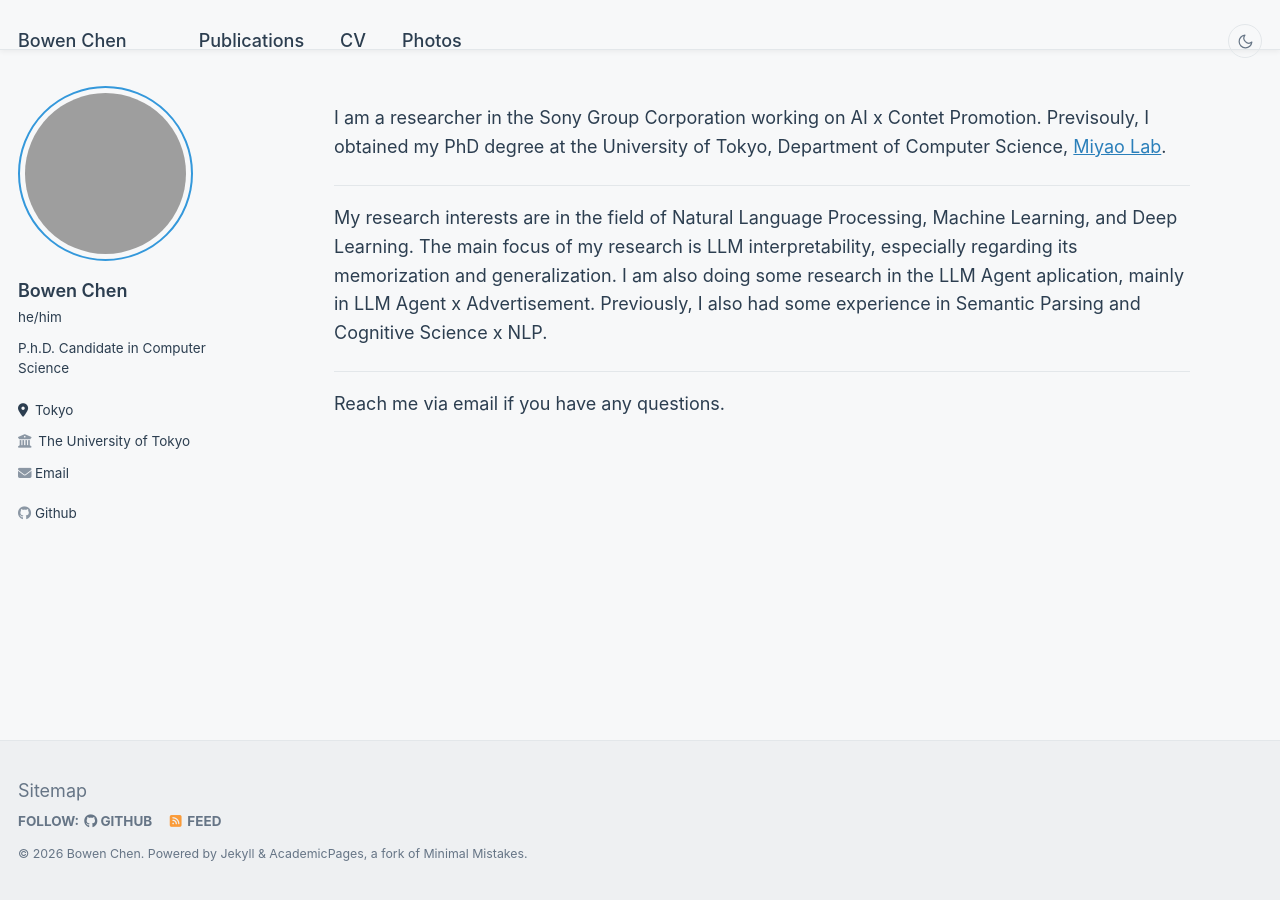
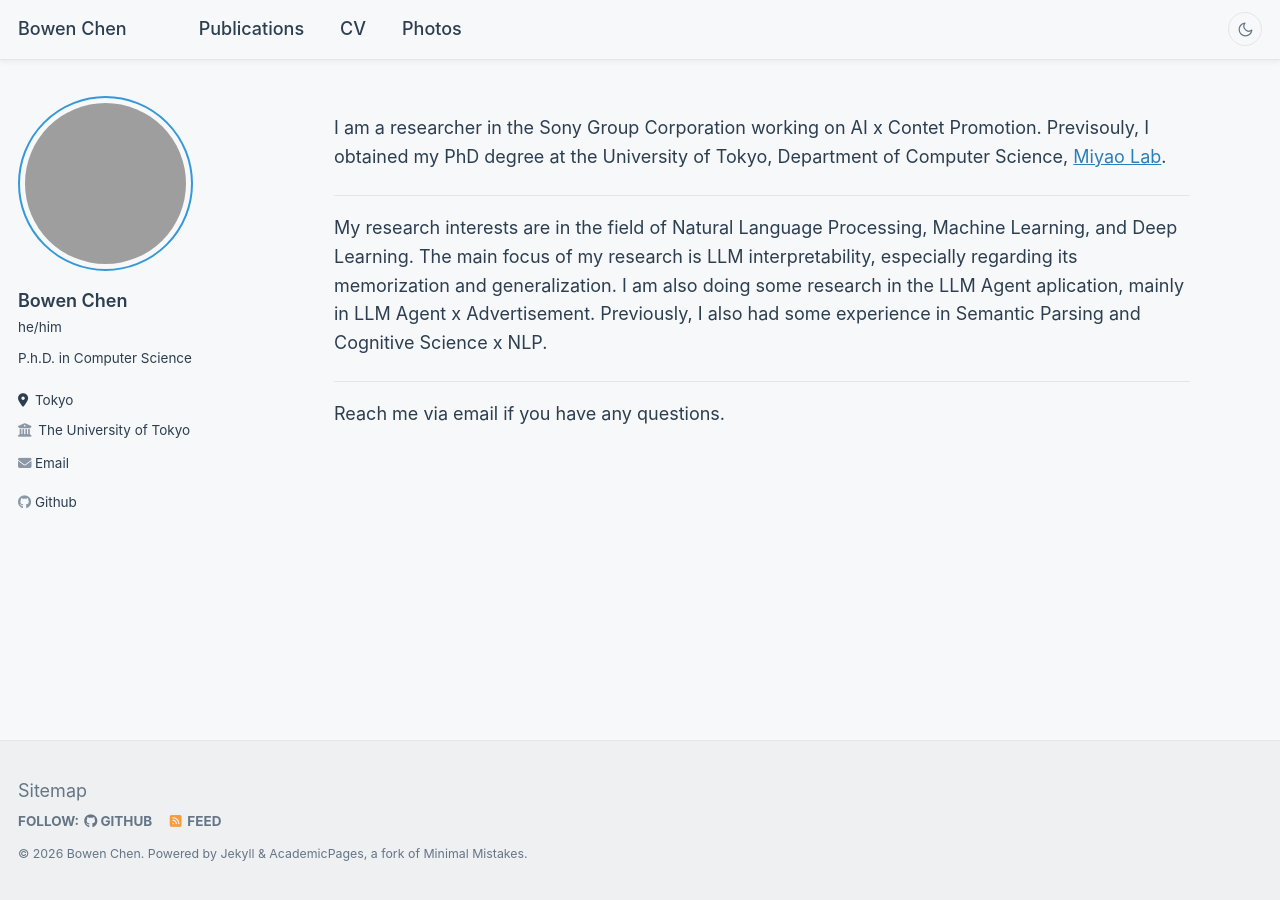
Before and after one commit to PosoSAgapo/PosoSAgapo.github.io, a Jekyll site: the page built from _pages/about.md, in a window 1280 px wide. Built offline with Jekyll 4.4.1, drawn with Linux system fonts in a browser that asks for light colours.

Commit message:
fix(footer): use this site's own visitor map id; unclip theme toggle
The previous id was carried over from ClustrMaps on the assumption that it
would still resolve on MapMyVisitors. It did resolve — but to an unrelated
site's map (numeb.furg.br), so this site's traffic was being counted into a
stranger's dashboard and the footer was rendering their visitor data. Replaced
with a freshly registered id whose /web/ page reports this site's traffic.
No ClustrMaps history survives; the counter starts from zero.

The theme toggle was centred on .masthead__inner-wrap, which carries 1em of
vertical padding and is therefore taller than the 50px bar, leaving the circle
hanging 8.4px past the bottom border. Centre the wrapper inside the bar
instead, and raise the bar to 60px so the nav is not crammed against its edge.

Bio drops "Candidate" to match the homepage, which says the PhD is finished.

Co-Authored-By: Claude Opus 5 (1M context) <noreply@anthropic.com>

```diff
--- a/_config.yml
+++ b/_config.yml
@@ -24,7 +24,7 @@ author:
   avatar           : "egoist.gif"
   name             : "Bowen Chen"
   pronouns         : "he/him"
-  bio              : "P.h.D. Candidate in Computer Science"
+  bio              : "P.h.D. in Computer Science"
   location         : "Tokyo"
   employer         : "The University of Tokyo"
   email            : "bwchen@is.s.u-tokyo.ac.jp"
--- a/_sass/_theme.scss
+++ b/_sass/_theme.scss
@@ -451,13 +451,25 @@ tbody tr:nth-child(even) {
   }
 }
 
-/* Pinned to the right edge of the centred masthead container. The reserved
-   padding on .masthead__menu shrinks #site-nav, so greedy-nav's overflow
-   maths already accounts for the toggle and links never slide underneath. */
+/* The masthead is a fixed-height bar, but .masthead__inner-wrap carries 1em of
+   vertical padding and so ends up taller than the bar itself. Anything centred
+   on the wrapper therefore hangs below the bar's bottom border. Drop the
+   wrapper's vertical padding and centre it inside the bar instead, so the nav
+   and the toggle both sit on the bar's own axis. */
+.masthead {
+  display: flex;
+  align-items: center;
+}
+
 .masthead__inner-wrap {
   position: relative;
+  width: 100%;
+  padding-top: 0;
+  padding-bottom: 0;
 }
 
+/* Reserved space for the toggle. This shrinks #site-nav, so greedy-nav's
+   overflow maths already accounts for it and links never slide underneath. */
 .masthead__menu {
   padding-right: 3em;
 }
--- a/_sass/_variables.scss
+++ b/_sass/_variables.scss
@@ -43,7 +43,9 @@ $type-size-7                : 0.6875em; // ~11px
 $type-size-8                : 0.625em;  // ~10px
 
 /* masthead properties */
-$masthead-height            : 50px;
+/* 50px left the nav and the theme toggle crammed against the bottom border;
+   also drives body's top padding, so both move together. */
+$masthead-height            : 60px;
 
 /*
    Colors
```
Also changed, not shown: _includes/footer/custom.html (+13 -4 lines).
